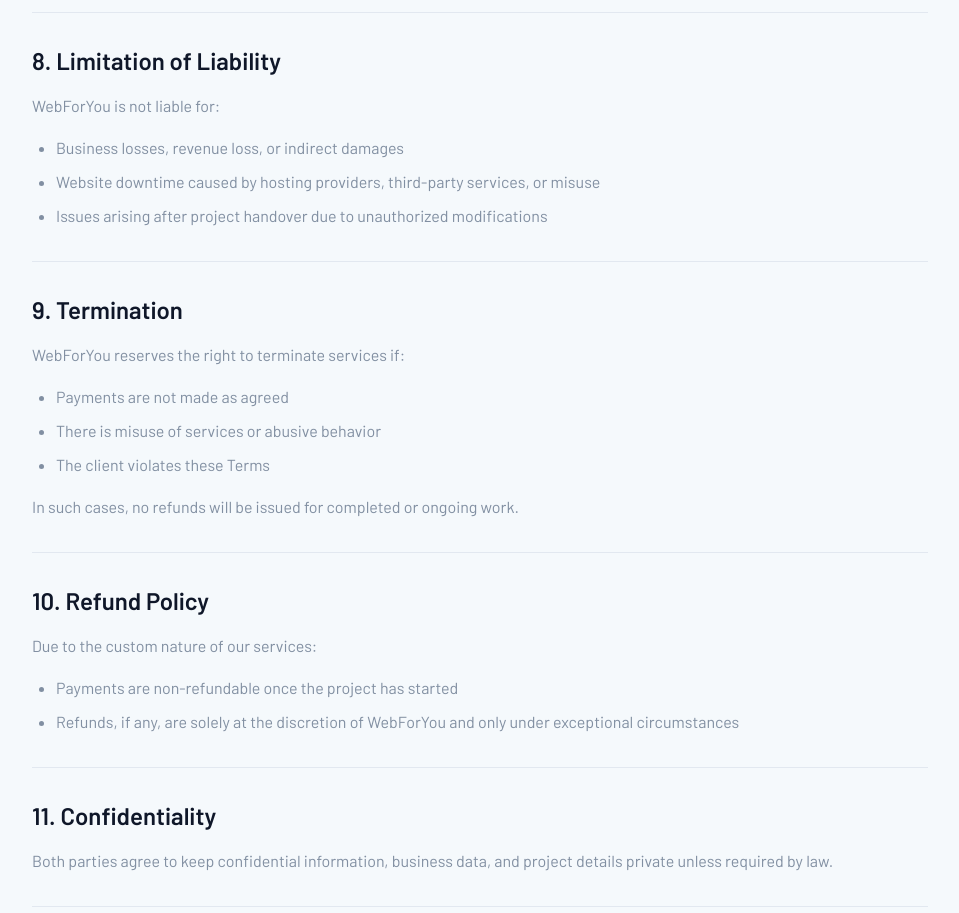
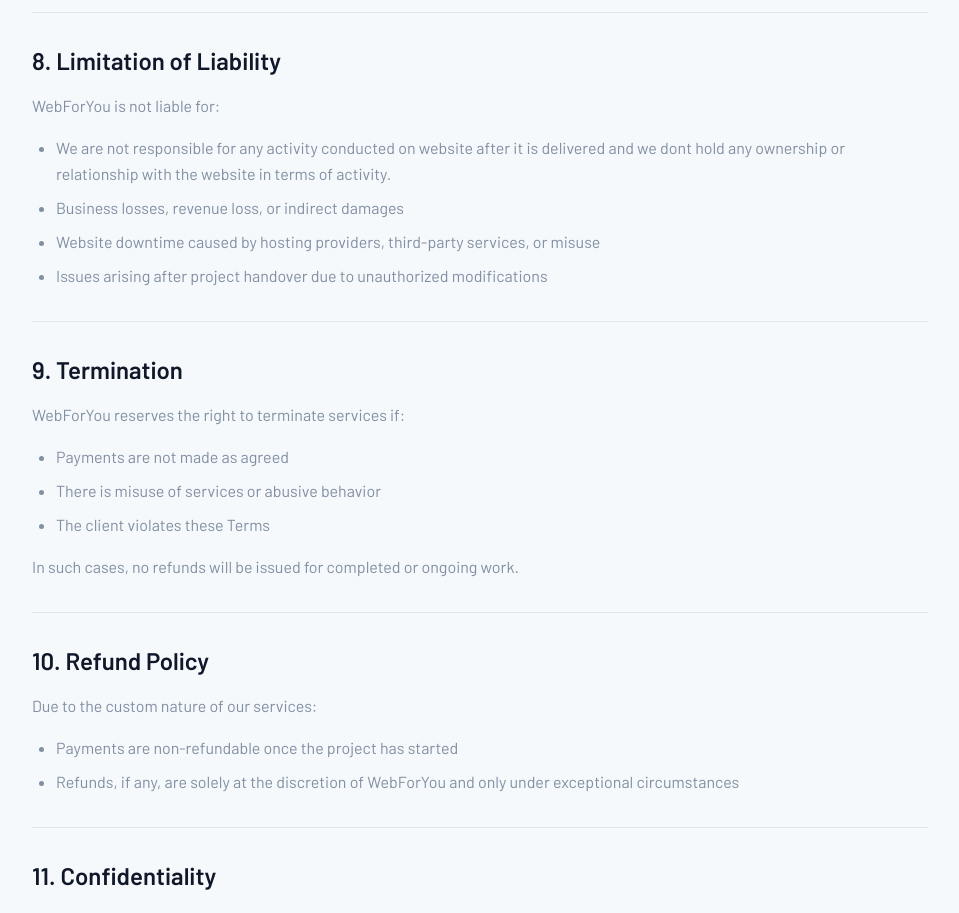
Before and after one commit to wfy-india/WEBFORYOU, a Next.js app: page /terms in a window 1280 px wide. Shown: the part 2020-2933 px from the top of the page, without its empty margins (160-1119 px from the left). Built offline with nearby package versions, Linux system fonts and the light colour scheme; a web font is replaced by a local one.

Commit message:
Update page.tsx

```diff
--- a/src/app/(main)/terms/page.tsx
+++ b/src/app/(main)/terms/page.tsx
@@ -97,6 +97,7 @@ export default function TermsPage() {
             <h2 className="text-2xl font-bold text-foreground mb-4">8. Limitation of Liability</h2>
             <p className="mb-4">WebForYou is not liable for:</p>
             <ul className="list-disc pl-6 space-y-2">
+              <li>We are not responsible for any activity conducted on website after it is delivered and we dont hold any ownership or relationship with the website in terms of activity.</li>
               <li>Business losses, revenue loss, or indirect damages</li>
               <li>Website downtime caused by hosting providers, third-party services, or misuse</li>
               <li>Issues arising after project handover due to unauthorized modifications</li>
```
